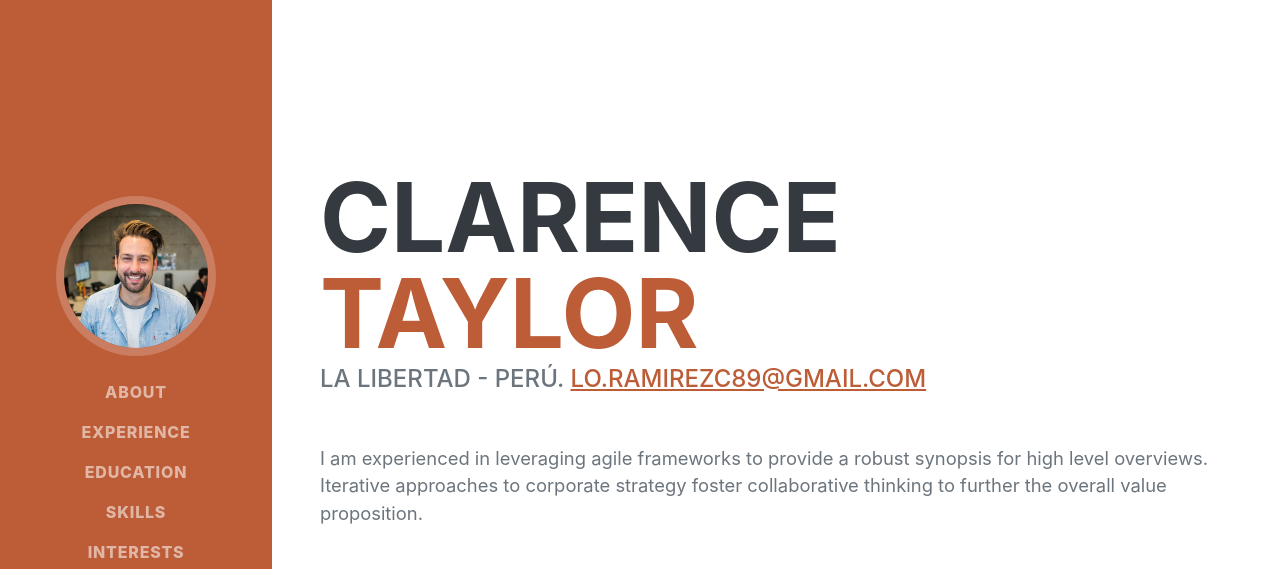
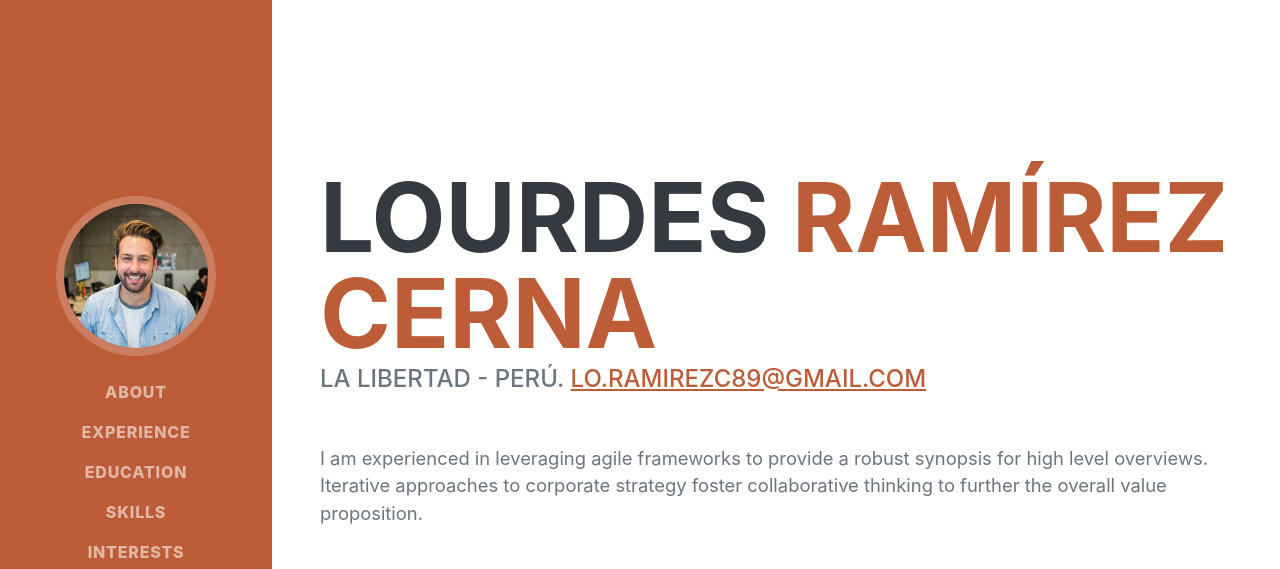
Before and after one commit to LourdesRC/CV, a plain HTML site: page index.html in a window 1280 px wide. Shown: the top 569 px of the page. Drawn offline with nearby package versions, Linux system fonts and the light colour scheme; a web font is replaced by a local one.

Commit message:
Update index.html

```diff
--- a/index.html
+++ b/index.html
@@ -40,8 +40,8 @@
             <section class="resume-section" id="about">
                 <div class="resume-section-content">
                     <h1 class="mb-0">
-                        Clarence
-                        <span class="text-primary">Taylor</span>
+                        Lourdes
+                        <span class="text-primary">Ramírez Cerna </span>
                     </h1>
                     <div class="subheading mb-5">
                         La Libertad - Perú.
```
